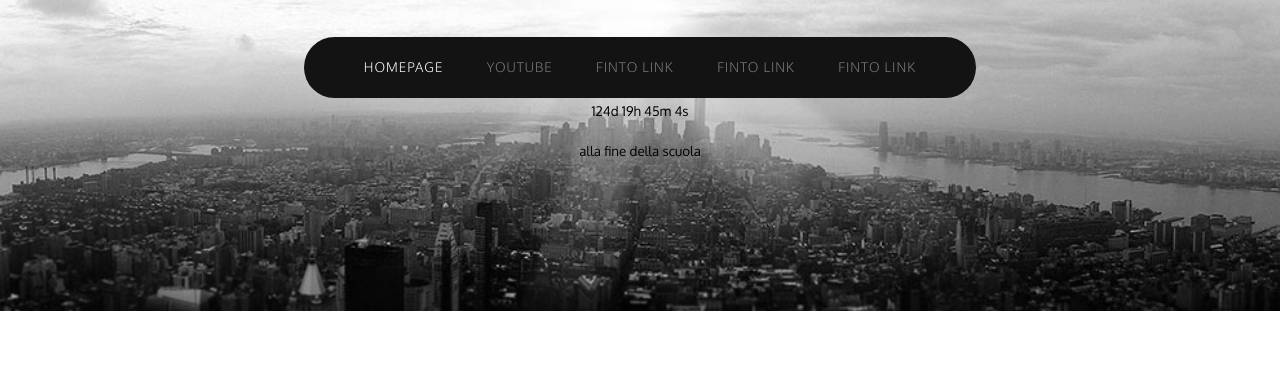
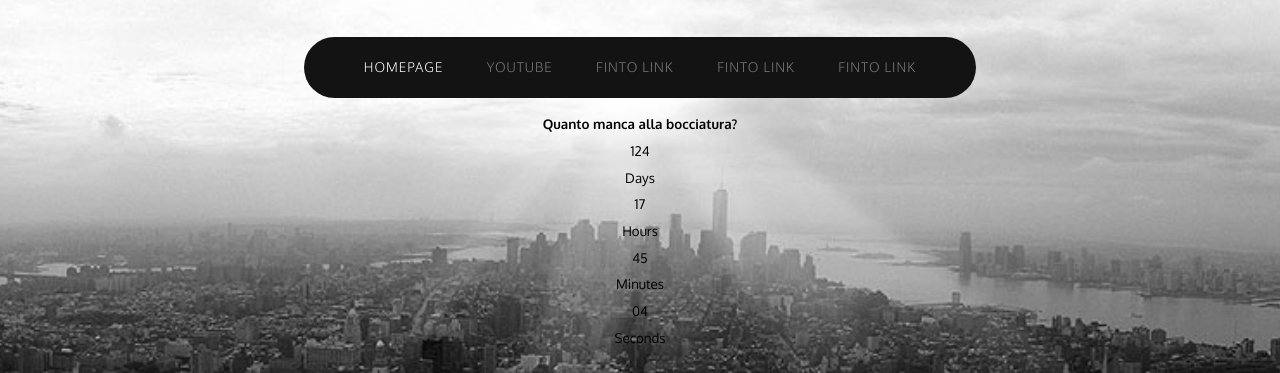
Before and after one commit to 1DI/home, a plain HTML site: page index.html in a window 1280 px wide. Shown: the part 206-579 px from the top of the page. Drawn offline with nearby package versions, Linux system fonts and the light colour scheme.

Commit message:
Update index.html

```diff
--- a/index.html
+++ b/index.html
@@ -49,37 +49,69 @@
                     <p id="demo"></p>
 
 
+<h1>Quanto manca alla bocciatura?</h1>
+<div id="clockdiv">
+  <div>
+    <span class="days"></span>
+    <div class="smalltext">Days</div>
+  </div>
+  <div>
+    <span class="hours"></span>
+    <div class="smalltext">Hours</div>
+  </div>
+  <div>
+    <span class="minutes"></span>
+    <div class="smalltext">Minutes</div>
+  </div>
+  <div>
+    <span class="seconds"></span>
+    <div class="smalltext">Seconds</div>
+  </div>
+</div>
+
 <script>
+function getTimeRemaining(endtime){
+  var t = Date.parse(endtime) - Date.parse(new Date());
+  var seconds = Math.floor( (t/1000) % 60 );
+  var minutes = Math.floor( (t/1000/60) % 60 );
+  var hours = Math.floor( (t/(1000*60*60)) % 24 );
+  var days = Math.floor( t/(1000*60*60*24) );
+  return {
+    'total': t,
+    'days': days,
+    'hours': hours,
+    'minutes': minutes,
+    'seconds': seconds
+  };
+}
 
-// Set the date we're counting down to
-var countDownDate = new Date("Jun 9, 2018 12:00:00").getTime();
+function initializeClock(id, endtime){
+  var clock = document.getElementById(id);
+  var daysSpan = clock.querySelector('.days');
+  var hoursSpan = clock.querySelector('.hours');
+  var minutesSpan = clock.querySelector('.minutes');
+  var secondsSpan = clock.querySelector('.seconds');
 
-// Update the count down every 1 second
-var x = setInterval(function() {
+  function updateClock(){
+    var t = getTimeRemaining(endtime);
 
-  // Get todays date and time
-  var now = new Date().getTime();
+    daysSpan.innerHTML = t.days;
+    hoursSpan.innerHTML = ('0' + t.hours).slice(-2);
+    minutesSpan.innerHTML = ('0' + t.minutes).slice(-2);
+    secondsSpan.innerHTML = ('0' + t.seconds).slice(-2);
 
-  // Find the distance between now an the count down date
-  var distance = countDownDate - now;
+    if(t.total<=0){
+      clearInterval(timeinterval);
+    }
+  }
 
-  // Time calculations for days, hours, minutes and seconds
-  var days = Math.floor(distance / (1000 * 60 * 60 * 24));
-  var hours = Math.floor((distance % (1000 * 60 * 60 * 24)) / (1000 * 60 * 60));
-  var minutes = Math.floor((distance % (1000 * 60 * 60)) / (1000 * 60));
-  var seconds = Math.floor((distance % (1000 * 60)) / 1000);
+  updateClock();
+  var timeinterval = setInterval(updateClock,1000);
+}
 
-  // Display the result in the element with id="demo"
-  document.getElementById("demo").innerHTML = days + "d " + hours + "h "
-  + minutes + "m " + seconds + "s ";
-
-  // If the count down is finished, write some text
-  if (distance < 0) {
-    clearInterval(x);
-    document.getElementById("demo").innerHTML = "SEEEEE";
-  }
-}, 1000);
-</script><p>alla fine della scuola</p>
+var deadline = 'June 9 2018 12:00:00 UTC+0200';
+initializeClock('clockdiv', deadline);
+</script>
 
 
 			</div>
```
